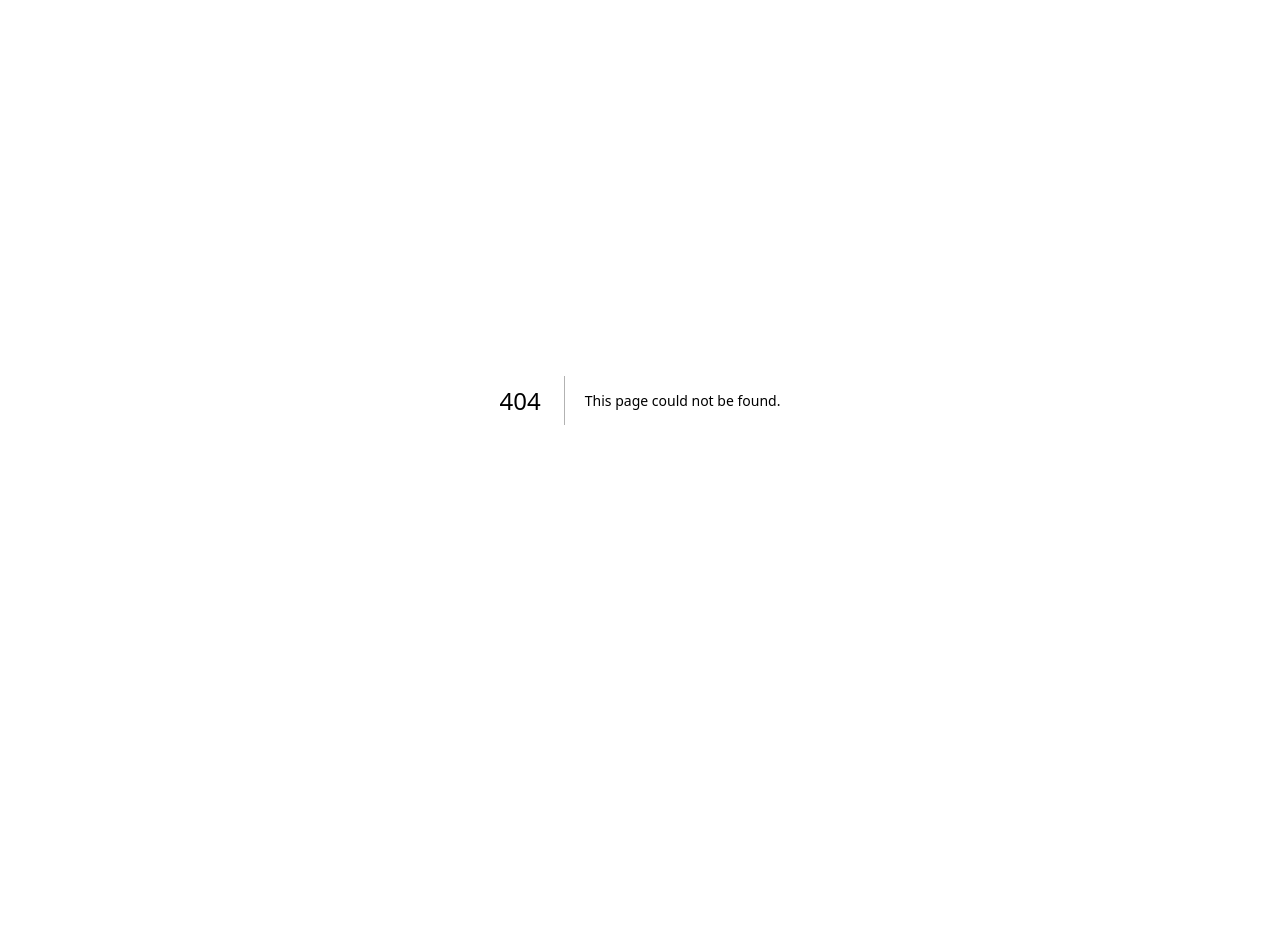
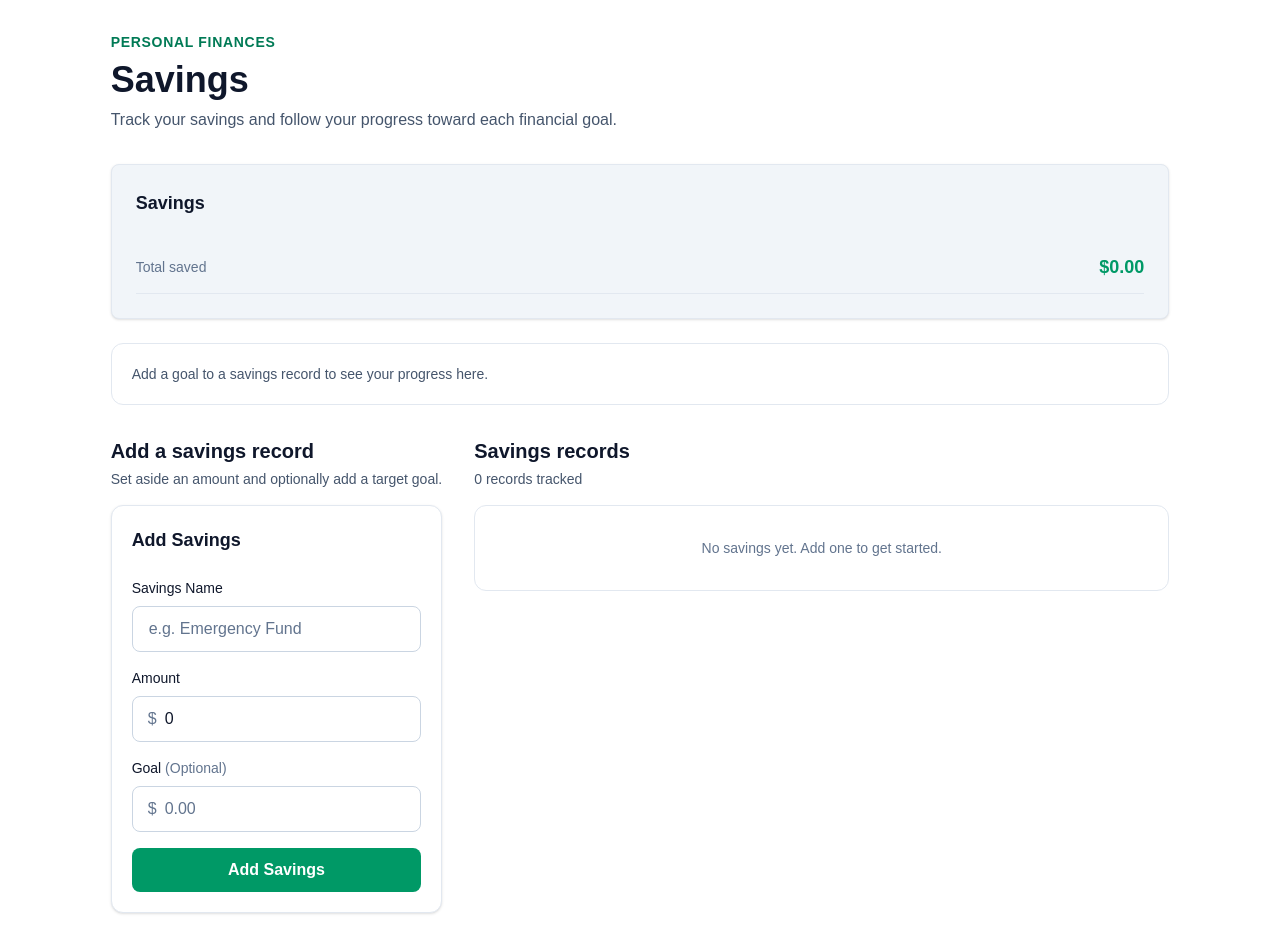
Before and after one commit to kminchakpu/wdd430_habit_tracker, a Next.js app: page /savings in a window 1280 px wide. Before the commit this address had no page. Before the commit the page ends 800 px from the top, so only its background shows below. Built offline with nearby package versions, Linux system fonts and the light colour scheme.

Commit message:
dashboard/savings added

```diff
--- /dev/null
+++ b/app/(dashboard)/savings/page.tsx
@@ -0,0 +1,151 @@
+"use client";
+
+import { useState } from "react";
+import SavingsCard from "@/components/finance/SavingsCard";
+import SavingsForm from "@/components/finance/SavingsForm";
+import SavingsList from "@/components/finance/SavingsList";
+import SavingsProgress from "@/components/finance/SavingsProgress";
+
+interface Saving {
+  id: string;
+  name: string;
+  amount: number;
+  goal?: number;
+}
+
+type SavingsFormData = Omit<Saving, "id"> & { id?: string };
+
+export default function SavingsPage() {
+  const [savings, setSavings] = useState<Saving[]>([]);
+  const [editingSaving, setEditingSaving] = useState<Saving | undefined>();
+  const [formVersion, setFormVersion] = useState(0);
+
+  const totalSavings = savings.reduce(
+    (total, saving) => total + saving.amount,
+    0,
+  );
+  const savingsWithGoals = savings.filter(
+    (saving): saving is Saving & { goal: number } =>
+      saving.goal !== undefined &&
+      Number.isFinite(saving.goal) &&
+      saving.goal > 0,
+  );
+
+  const handleSubmit = async (data: SavingsFormData) => {
+    if (!Number.isFinite(data.amount) || data.amount <= 0) return;
+    if (
+      data.goal !== undefined &&
+      (!Number.isFinite(data.goal) || data.goal <= 0)
+    ) {
+      return;
+    }
+
+    if (editingSaving) {
+      setSavings((current) =>
+        current.map((saving) =>
+          saving.id === editingSaving.id
+            ? { ...data, id: editingSaving.id }
+            : saving,
+        ),
+      );
+      setEditingSaving(undefined);
+    } else {
+      setSavings((current) => [
+        ...current,
+        { ...data, id: crypto.randomUUID() },
+      ]);
+    }
+
+    setFormVersion((version) => version + 1);
+  };
+
+  const handleDelete = async (id: string) => {
+    setSavings((current) => current.filter((saving) => saving.id !== id));
+    if (editingSaving?.id === id) setEditingSaving(undefined);
+  };
+
+  return (
+    <main className="mx-auto max-w-7xl px-4 py-8 sm:px-6 lg:px-8">
+      <header className="mb-8">
+        <p className="mb-2 text-sm font-semibold uppercase tracking-wider text-emerald-700">
+          Personal finances
+        </p>
+        <h1 className="text-3xl font-bold text-slate-900 sm:text-4xl">
+          Savings
+        </h1>
+        <p className="mt-2 text-slate-600">
+          Track your savings and follow your progress toward each financial
+          goal.
+        </p>
+      </header>
+
+      <section aria-label="Savings overview" className="mb-8 space-y-6">
+        <SavingsCard name="Total saved" savings={totalSavings} />
+
+        <div aria-label="Savings goals" className="grid gap-4 sm:grid-cols-2">
+          {savingsWithGoals.length > 0 ? (
+            savingsWithGoals.map((saving) => (
+              <SavingsProgress
+                key={saving.id}
+                amount={saving.amount}
+                goal={saving.goal}
+              />
+            ))
+          ) : (
+            <p className="rounded-xl border border-slate-200 bg-white p-5 text-sm text-slate-600 sm:col-span-2">
+              Add a goal to a savings record to see your progress here.
+            </p>
+          )}
+        </div>
+      </section>
+
+      <div className="grid items-start gap-8 lg:grid-cols-3">
+        <section
+          className="lg:col-span-1"
+          aria-labelledby="savings-form-heading"
+        >
+          <div className="mb-4">
+            <h2
+              id="savings-form-heading"
+              className="text-xl font-semibold text-slate-900"
+            >
+              {editingSaving ? "Edit savings" : "Add a savings record"}
+            </h2>
+            <p className="mt-1 text-sm text-slate-600">
+              Set aside an amount and optionally add a target goal.
+            </p>
+          </div>
+          <SavingsForm
+            key={`${editingSaving?.id ?? "new"}-${formVersion}`}
+            saving={editingSaving}
+            onSubmit={handleSubmit}
+            onCancel={() => setEditingSaving(undefined)}
+          />
+        </section>
+
+        <section
+          className="lg:col-span-2"
+          aria-labelledby="savings-list-heading"
+        >
+          <div className="mb-4">
+            <h2
+              id="savings-list-heading"
+              className="text-xl font-semibold text-slate-900"
+            >
+              Savings records
+            </h2>
+            <p className="mt-1 text-sm text-slate-600">
+              {savings.length} {savings.length === 1 ? "record" : "records"}{" "}
+              tracked
+            </p>
+          </div>
+          <SavingsList
+            savings={savings}
+            onEdit={setEditingSaving}
+            onDelete={handleDelete}
+          />
+        </section>
+      </div>
+    </main>
+  );
+}
```
